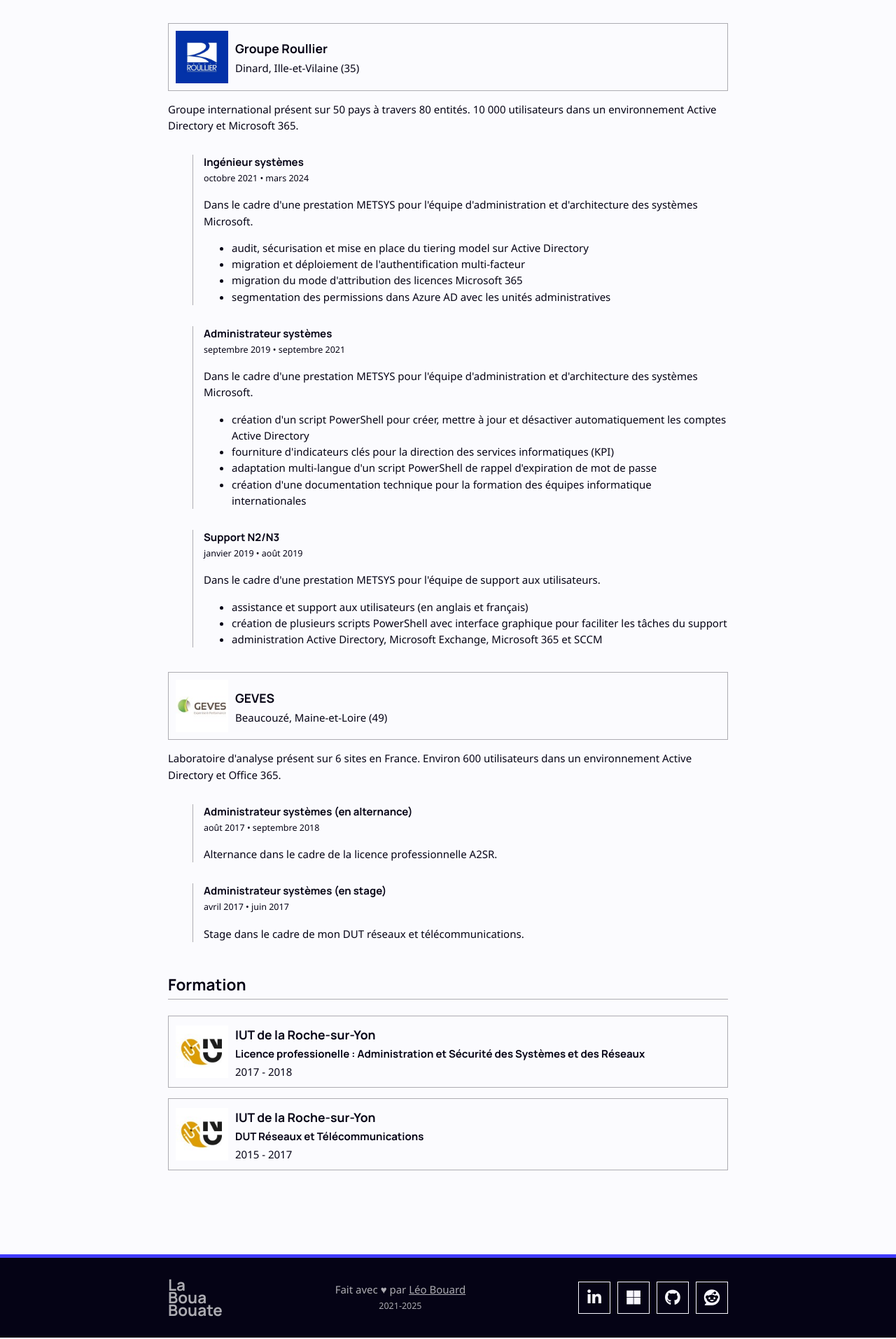
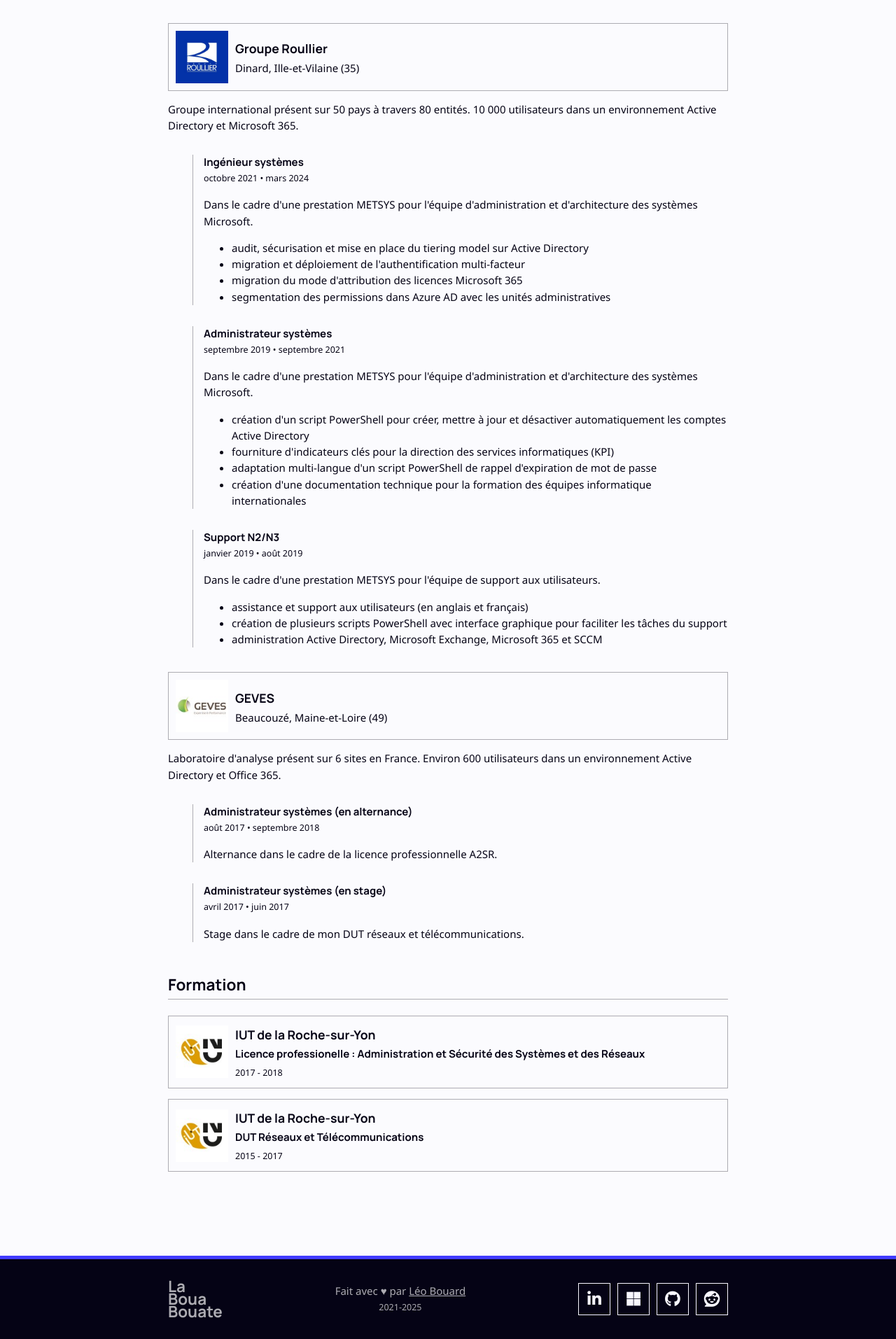
Before and after one commit to leobouard/leobouard.github.io, a Jekyll site: the page built from _pages/cv.html, in a window 1280 px wide. Shown: the part 1655-3568 px from the top of the page at 70% size. Built offline with Jekyll 4.4.1, drawn with Linux system fonts in a browser that asks for light colours; nearby versions of some CDN libraries; some web fonts are replaced.

Commit message:
Update cv.html

```diff
--- a/_pages/cv.html
+++ b/_pages/cv.html
@@ -70,7 +70,7 @@
     <div>
       <h3>{{ school.institution }}</h3>
       <h4>{{ school.diploma }}</h4>
-      <span>{{ school.startDate }} - {{ school.endDate }}</span>
+      <small>{{ school.startDate }} - {{ school.endDate }}</small>
     </div>
   </div>
   {% endfor %}
```
